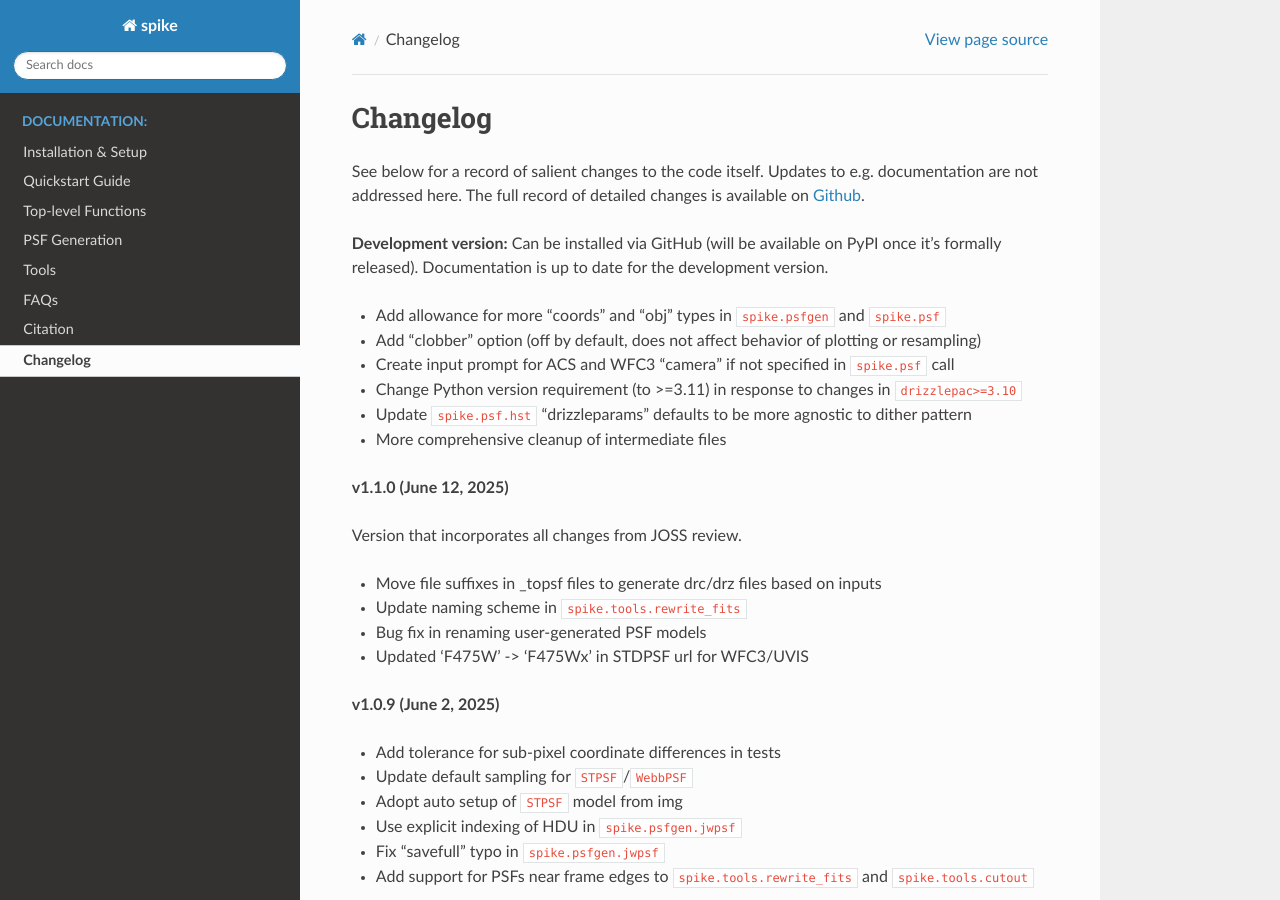
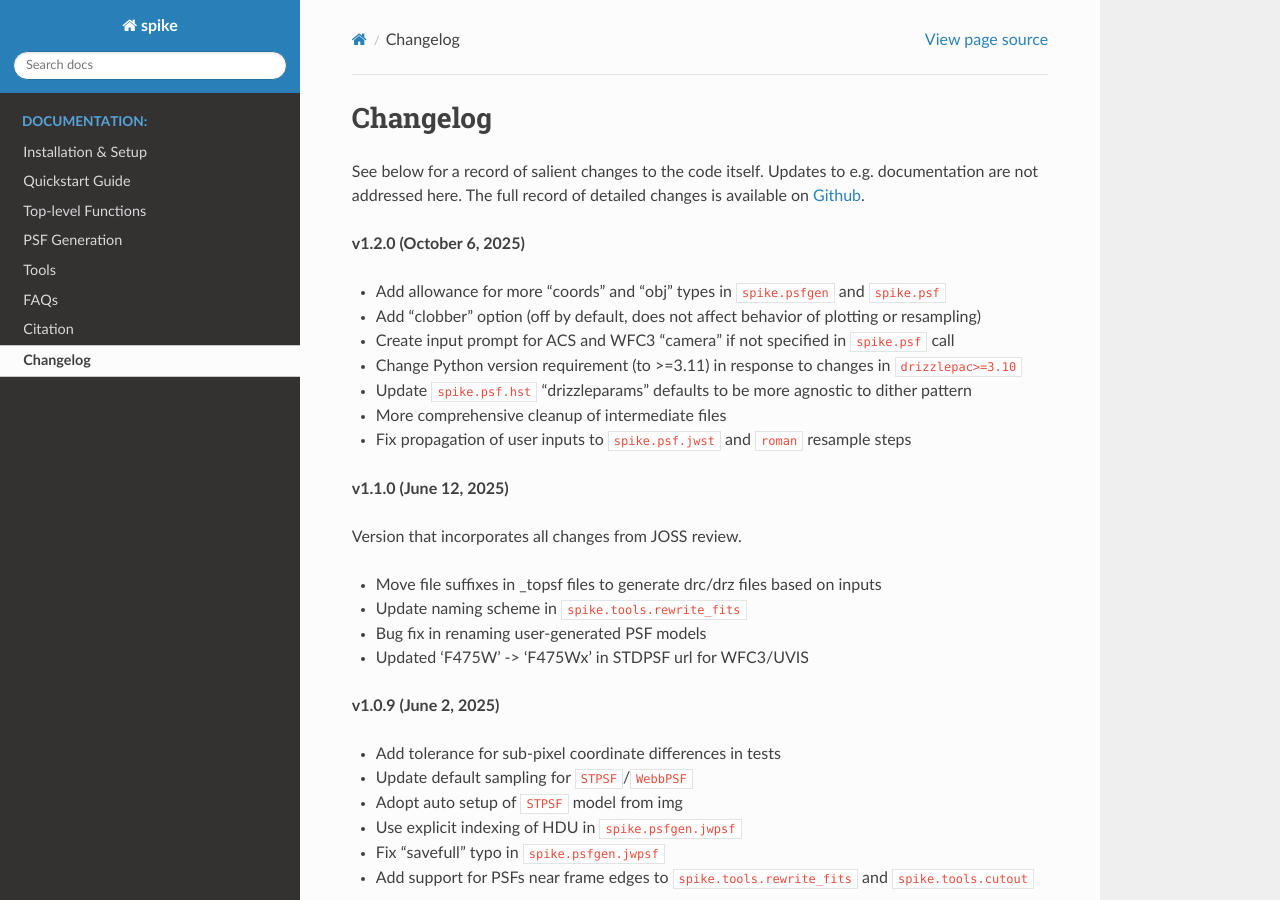
Before and after one commit to avapolzin/spike, a Sphinx documentation site: the page built from docs/changelog.rst, in a window 1280 px wide and 900 px high. Built offline with Sphinx 7.4.7 and the Read the Docs theme 3.1.0, drawn with Linux system fonts in a browser that asks for light colours; pages that are not in the unit, such as notebooks, are missing from menus.

Commit message:
fix user input propagation bug flagged in #14

```diff
--- a/docs/changelog.rst
+++ b/docs/changelog.rst
@@ -5,9 +5,14 @@ Changelog
 
 See below for a record of salient changes to the code itself. Updates to e.g. documentation are not addressed here. The full record of detailed changes is available on `Github <https://github.com/avapolzin/spike/commits/>`_.
 
-**Development version:**
-Can be installed via GitHub (will be available on PyPI once it's formally released).
-Documentation is up to date for the development version.
+.. **Development version:**
+.. Can be installed via GitHub (will be available on PyPI once it's formally released).
+.. Documentation is up to date for the development version.
+
+.. * Add option to use object name in output files rather than coordinates
+
+
+**v1.2.0 (October 6, 2025)**
 
 * Add allowance for more "coords" and "obj" types in ``spike.psfgen`` and ``spike.psf``
 * Add "clobber" option (off by default, does not affect behavior of plotting or resampling)
@@ -15,6 +20,7 @@ Documentation is up to date for the development version.
 * Change Python version requirement (to >=3.11) in response to changes in ``drizzlepac>=3.10``
 * Update ``spike.psf.hst`` "drizzleparams" defaults to be more agnostic to dither pattern
 * More comprehensive cleanup of intermediate files
+* Fix propagation of user inputs to ``spike.psf.jwst`` and ``roman`` resample steps
 
 
 **v1.1.0 (June 12, 2025)**
--- a/setup.py
+++ b/setup.py
@@ -5,7 +5,7 @@ pypi_descrip = (spike_home / "README.md").read_text()
 
 setuptools.setup(
 	name = "spike-psf",
-	version = "1.1.1",
+	version = "1.2.0",
 	author = "Ava Polzin",
 	author_email = "apolzin@uchicago.edu",
 	description = "Drizzle/resample HST, JWST, and Roman PSFs for improved analyses.",
```
Also changed, not shown: 1 other file.
